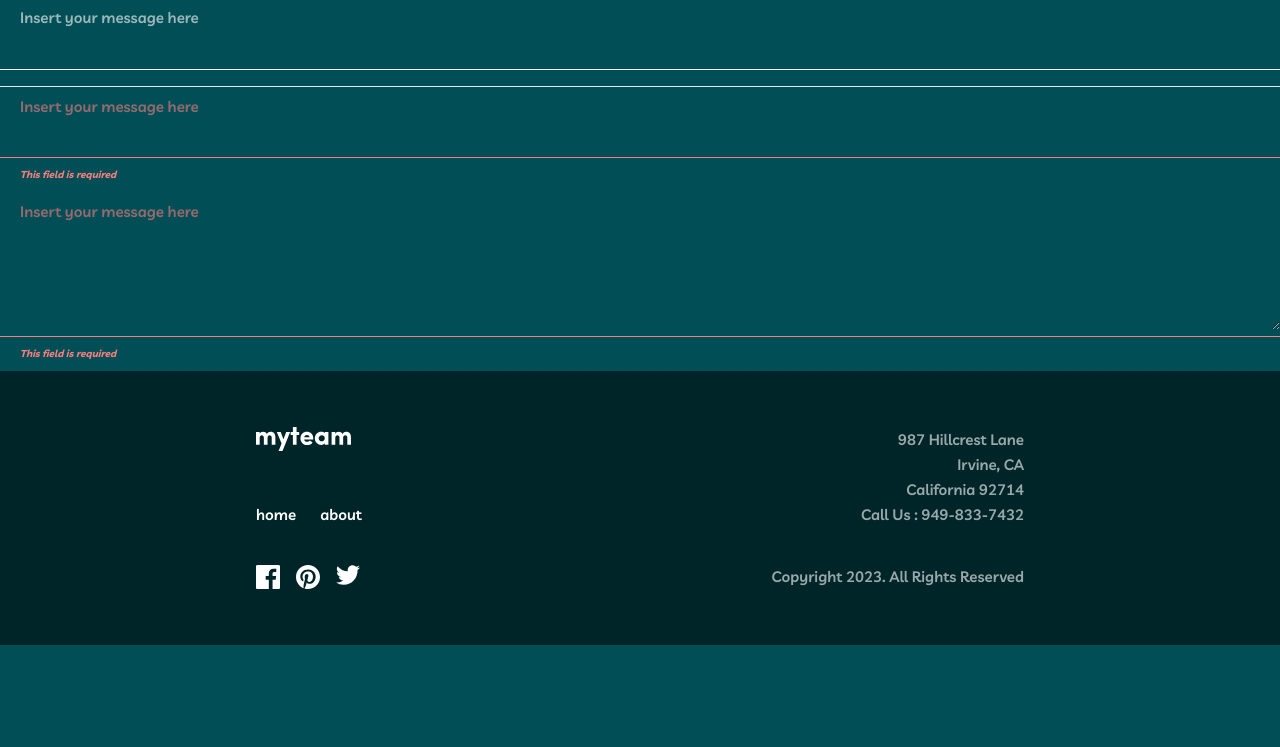
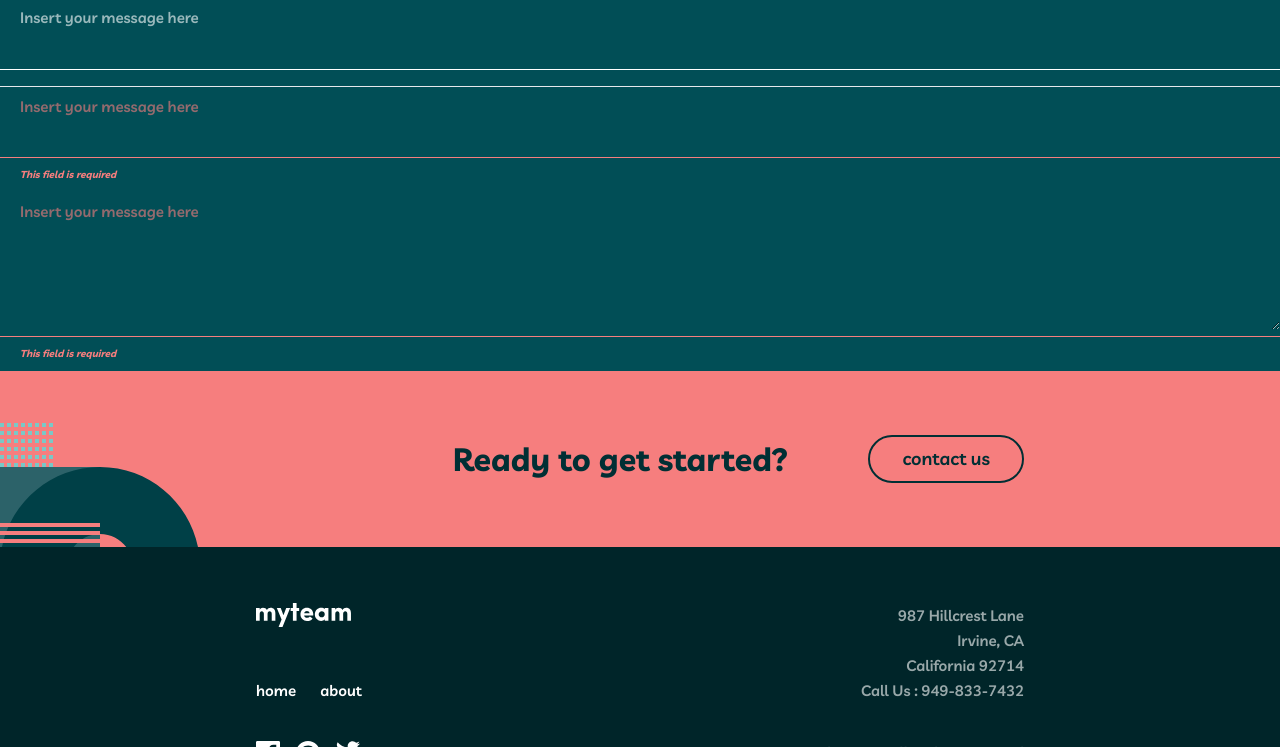
Before and after one commit to jakubjirous/myteam-multi-page-website, an Astro site: page / in a window 1280 px wide. Shown: the part 412-1159 px from the top of the page. Before the commit the page ends 1057 px from the top, so only its background shows below. Built offline with nearby package versions, Linux system fonts and the light colour scheme; Astro itself is replaced by a stand-in of ours.

Commit message:
[astro] add ready component
[astro] add ready component

```diff
--- /dev/null
+++ b/src/components/Ready.astro
@@ -0,0 +1,26 @@
+---
+import Button from "./Button.astro";
+import Typography from "./Typography.astro";
+---
+
+<section class="bg-flory relative overflow-hidden">
+	<div
+		class="container mx-auto flex flex-col items-center gap-6 py-20 tablet:flex-row tablet:items-center tablet:justify-end tablet:gap-20 tablet:py-16 desktop:justify-center desktop:gap-64">
+		<div class="max-w-xs tablet:max-w-full">
+			<Typography variant="h2" className="text-daintree">Ready to get started?</Typography>
+		</div>
+		<Button variant="primary-dark" href="/contact">Contact us</Button>
+	</div>
+
+	<svg xmlns="http://www.w3.org/2000/svg" width="200" height="144" class="absolute -bottom-5 desktop:bottom-0">
+		<g fill="none" fill-rule="evenodd">
+			<path fill="#2C6269" d="M100 144H0V44h100z" />
+			<path fill="#004047"
+						d="M100 44c55.228 0 100 44.772 100 100s-44.772 100-100 100S0 199.228 0 144 44.772 44 100 44zm0 67c-18.225 0-33 14.775-33 33s14.775 33 33 33 33-14.775 33-33-14.775-33-33-33z" />
+			<path fill="#F67E7E"
+						d="M100 140v4H0v-4h100zm0-8v4H0v-4h100zm0-8v4H0v-4h100zm0-8v4H0v-4h100zm0-8v4H0v-4h100zm0-8v4H0v-4h100z" />
+			<path fill="#79C8C7"
+						d="M4 40v4H0v-4h4zm7 0v4H7v-4h4zm7 0v4h-4v-4h4zm7 0v4h-4v-4h4zm7 0v4h-4v-4h4zm7 0v4h-4v-4h4zm7 0v4h-4v-4h4zm7 0v4h-4v-4h4zM4 32v4H0v-4h4zm7 0v4H7v-4h4zm7 0v4h-4v-4h4zm7 0v4h-4v-4h4zm7 0v4h-4v-4h4zm7 0v4h-4v-4h4zm7 0v4h-4v-4h4zm7 0v4h-4v-4h4zM4 24v4H0v-4h4zm7 0v4H7v-4h4zm7 0v4h-4v-4h4zm7 0v4h-4v-4h4zm7 0v4h-4v-4h4zm7 0v4h-4v-4h4zm7 0v4h-4v-4h4zm7 0v4h-4v-4h4zm-35-8v4h-4v-4h4zm14 0v4h-4v-4h4zm-7 0v4h-4v-4h4zm21 0v4h-4v-4h4zm-7 0v4h-4v-4h4zM4 16v4H0v-4h4zm7 0v4H7v-4h4zm42 0v4h-4v-4h4zM4 8v4H0V8h4zm7 0v4H7V8h4zm7 0v4h-4V8h4zm7 0v4h-4V8h4zm7 0v4h-4V8h4zm7 0v4h-4V8h4zm7 0v4h-4V8h4zm7 0v4h-4V8h4zM4 0v4H0V0h4zm7 0v4H7V0h4zm7 0v4h-4V0h4zm7 0v4h-4V0h4zm7 0v4h-4V0h4zm7 0v4h-4V0h4zm7 0v4h-4V0h4zm7 0v4h-4V0h4z" />
+		</g>
+	</svg>
+</section>
--- a/src/layouts/Base.astro
+++ b/src/layouts/Base.astro
@@ -15,7 +15,7 @@ const { title } = Astro.props;
 		content="A real glimpse into a professional front-end developer's workflow."
 	/>
 	<meta name="viewport" content="width=device-width, initial-scale=1" />
-		<link rel="icon" type="image/svg+xml" href="/favicon.svg" />
+	<link rel="icon" type="image/svg+xml" href="/assets/favicon.ico" />
 	<link rel="icon" href="/assets/favicon.ico" />
 	<meta name="generator" content={Astro.generator} />
 
--- a/src/pages/index.astro
+++ b/src/pages/index.astro
@@ -1,5 +1,6 @@
 ---
 import Button from "../components/Button.astro";
+import Ready from "../components/Ready.astro";
 import TextField from "../components/TextField.astro";
 import Typography from "../components/Typography.astro";
 import Base from "../layouts/Base.astro";
@@ -63,5 +64,8 @@ import "../theme/globals.css";
 			isMultiline="true"
 			error="This field is required"
 		/>
+
+		<Ready />
+
 	</Layout>
 </Base>
```
Lines whose indentation alone changed are shown as unchanged.
